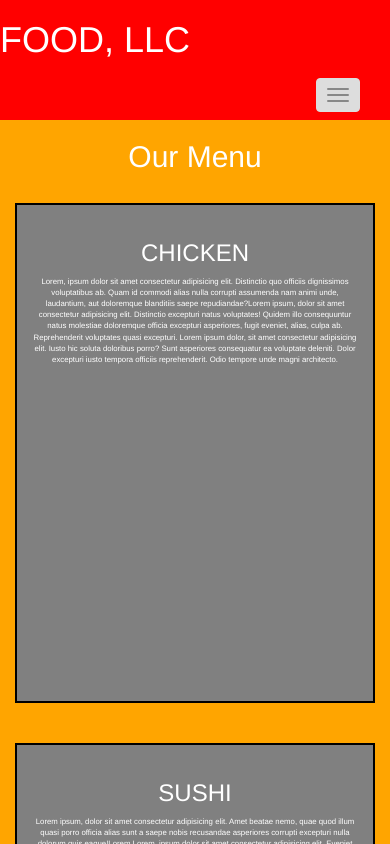
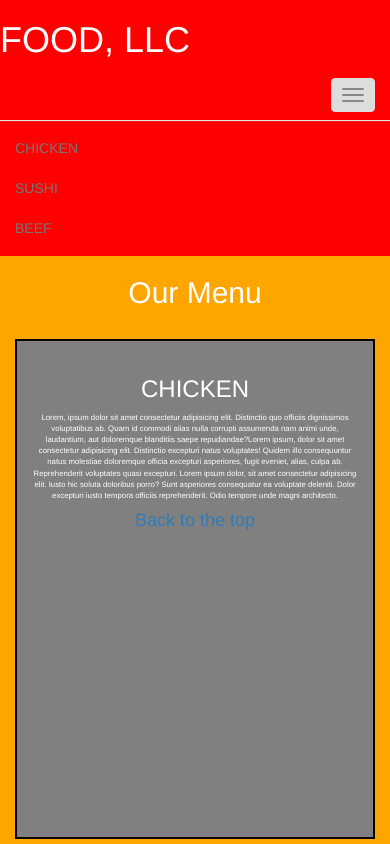
Before and after one commit to maycodin/mod-3-ass, a plain HTML site: page index.html in a window 390 px wide. Both pictures are taken after a click on the button "Toggle navigation". Shown: the top 844 px of the page. Drawn offline with nearby package versions, Linux system fonts and the light colour scheme.

Commit message:
Update index.html
index.html

```diff
--- a/index.html
+++ b/index.html
@@ -8,19 +8,27 @@
     <link rel="stylesheet" href="css\styles.css">
 </head>
 <body>
-    <header>
+    <header id="top">
         <nav id="header-nav" class="navbar navbar-default">
             <div class="container">
                 <div class="navbar-header">
                     <h1>FOOD, LLC</h1>
-                </div>
-                <button type="button" class="navbar-toggle collapsed" data-toggle="collapse" data-target="#collapsable-nav" aria-expanded="false">
+                  <button type="button" class="navbar-toggle collapsed" data-toggle="collapse" data-target="#collapsable-nav" aria-expanded="false">
                     <span class="sr-only">Toggle navigation</span>
                     <span class="icon-bar"></span>
                     <span class="icon-bar"></span>
                     <span class="icon-bar"></span>
                   </button>
-            </div>
+                </div> <!--.navbar-header-->
+                <div id="collapsable-nav" class="collapse navbar-collapse">
+                <ul id="nav-list" class="nav navbar-nav navbar-right visible-xs">
+                    <li><a href="#chicken">CHICKEN</a></li>
+                    <li><a href="#sushi">SUSHI</a></li>
+                    <li><a href="#beef">BEEF</a></li>
+                </ul> <!--#nav-list-->
+                </div> <!-- .collapse .navbar-collapse-->
+            </div> <!--.container-->
+
         </nav>
 
     </header>
@@ -28,13 +36,13 @@
     <div>
         <div><h2>Our Menu</h2></div>
         <div class="container">
-            <div id="chicken" class="col-xs-12"><P><h3>CHICKEN</h3></P> Lorem, ipsum dolor sit amet consectetur adipisicing elit. Distinctio quo officiis dignissimos voluptatibus ab. Quam id commodi alias nulla corrupti assumenda nam animi unde, laudantium, aut doloremque blanditiis saepe repudiandae?Lorem ipsum, dolor sit amet consectetur adipisicing elit. Distinctio excepturi natus voluptates! Quidem illo consequuntur natus molestiae doloremque officia excepturi asperiores, fugit eveniet, alias, culpa ab. Reprehenderit voluptates quasi excepturi. Lorem ipsum dolor, sit amet consectetur adipisicing elit. Iusto hic soluta doloribus porro? Sunt asperiores consequatur ea voluptate deleniti. Dolor excepturi iusto tempora officiis reprehenderit. Odio tempore unde magni architecto.</div>
-            <div id="sushi" class="col-xs-12"><p><h3>SUSHI</h3></p>Lorem ipsum, dolor sit amet consectetur adipisicing elit. Amet beatae nemo, quae quod illum quasi porro officia alias sunt a saepe nobis recusandae asperiores corrupti excepturi nulla dolorum quis eaque!Lorem Lorem, ipsum dolor sit amet consectetur adipisicing elit. Eveniet cupiditate ratione rerum ad fugit quasi. Illo deleniti placeat deserunt incidunt, assumenda cupiditate vel eum, quibusdam nam, sunt mollitia quisquam accusantium?</div>
-            <div id="beef" class="col-xs-12"><p><h3>BEEF</h3></p>Lorem ipsum dolor sit amet consectetur, adipisicing elit. Pariatur consequuntur commodi porro atque ducimus! Vitae, assumenda pariatur, doloribus odit quasi voluptatibus ullam est molestias voluptatem natus quisquam, labore commodi culpa. Lorem ipsum dolor sit amet consectetur adipisicing elit. Facilis laboriosam corrupti accusamus sed doloremque ratione, dolor voluptate praesentium cum illo excepturi veritatis quasi? Temporibus in illum nulla, laborum officiis magnam! </div>
+            <div id="chicken" class="col-xs-12"><P><h3>CHICKEN</h3></P> Lorem, ipsum dolor sit amet consectetur adipisicing elit. Distinctio quo officiis dignissimos voluptatibus ab. Quam id commodi alias nulla corrupti assumenda nam animi unde, laudantium, aut doloremque blanditiis saepe repudiandae?Lorem ipsum, dolor sit amet consectetur adipisicing elit. Distinctio excepturi natus voluptates! Quidem illo consequuntur natus molestiae doloremque officia excepturi asperiores, fugit eveniet, alias, culpa ab. Reprehenderit voluptates quasi excepturi. Lorem ipsum dolor, sit amet consectetur adipisicing elit. Iusto hic soluta doloribus porro? Sunt asperiores consequatur ea voluptate deleniti. Dolor excepturi iusto tempora officiis reprehenderit. Odio tempore unde magni architecto. <a href="#top"><h4>Back to the top</h4></a></div>
+            <div id="sushi" class="col-xs-12"><p><h3>SUSHI</h3></p>Lorem ipsum, dolor sit amet consectetur adipisicing elit. Amet beatae nemo, quae quod illum quasi porro officia alias sunt a saepe nobis recusandae asperiores corrupti excepturi nulla dolorum quis eaque!Lorem Lorem, ipsum dolor sit amet consectetur adipisicing elit. Eveniet cupiditate ratione rerum ad fugit quasi. Illo deleniti placeat deserunt incidunt, assumenda cupiditate vel eum, quibusdam nam, sunt mollitia quisquam accusantium? Lorem ipsum dolor sit amet consectetur adipisicing elit. Esse nihil porro laborum laboriosam, amet tempora ipsum officia, alias sunt impedit voluptate similique modi nobis dolorum dignissimos voluptas doloribus, eos odio. <a href="#top"><h4>Back to the top</h4></a></div>
+            <div id="beef" class="col-xs-12"><p><h3>BEEF</h3></p>Lorem ipsum dolor sit amet consectetur, adipisicing elit. Pariatur consequuntur commodi porro atque ducimus! Vitae , assumenda pariatur, doloribus odit quasi voluptatibus ullam est molestias voluptatem natus quisquam, labore commodi culpa. Lorem ipsum dolor sit amet consectetur adipisicing elit. Facilis laboriosam corrupti accusamus sed doloremque ratione, dolor voluptate praesentium cum illo excepturi veritatis quasi? Temporibus in illum nulla, laborum officiis magnam! Lorem ipsum dolor sit, amet consectetur adipisicing elit. Laudantium distinctio, exercitationem praesentium soluta enim nobis cumque nulla maxime dolores debitis, aperiam quod autem quaerat magni sapiente fugit labore tempore eveniet. <a href="#top"><h4>Back to the top</h4></a></div>
         </div>
     </div>
 
-
+    <script src="js\jquery-1.11.3.min (1).js"></script>
     <script src="js\bootstrap.min.js"></script>
 </body>
 </html>
```
